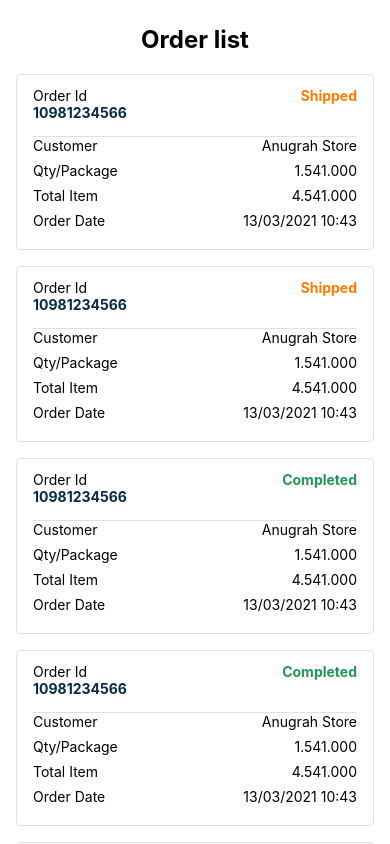
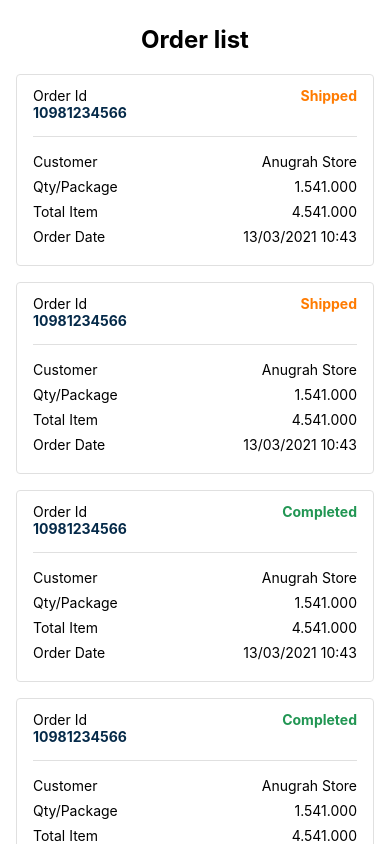
Before and after one commit to ahmadsiddiq-lang/OrderList, a React Native app: screen / in a window 390 px wide. Built offline with nearby package versions, Linux system fonts and the light colour scheme.

Commit message:
list order revisi

```diff
--- a/components/Card/index.js
+++ b/components/Card/index.js
@@ -12,7 +12,7 @@ export default function Card({ item }) {
                 </View>
                 <Text style={[stylesglobal.text, item?.status === 'Shipped' ? styles.status : styles.statusComplate]}>{item?.status}</Text>
             </View>
-            <View>
+            <View style={styles.itemList}>
                 <View style={styles.item}>
                     <Text style={stylesglobal.text}>Customer</Text>
                     <Text style={stylesglobal.text}>{item?.customer}</Text>
@@ -55,6 +55,9 @@ const styles = StyleSheet.create({
     itemHead: {
         flexDirection: 'column',
     },
+    itemList: {
+        marginTop: 16,
+    },
     item: {
         flexDirection: 'row',
         justifyContent: 'space-between',
```
